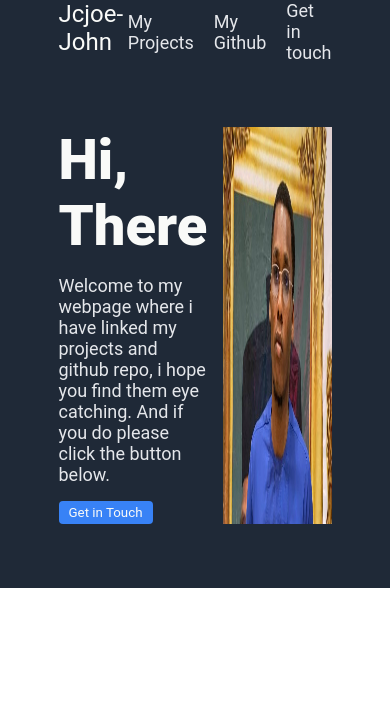
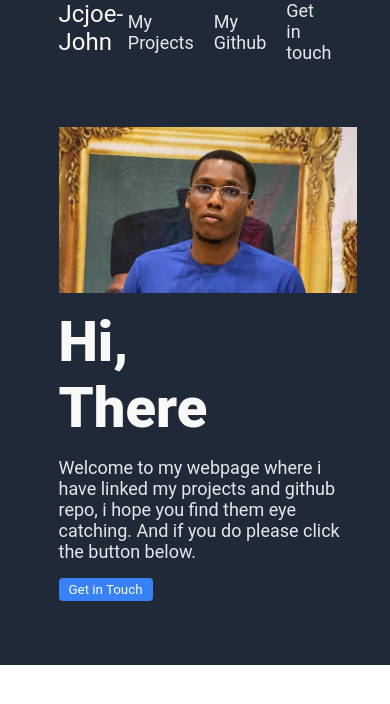
Before and after one commit to jc-joe/Project-landing-page, a plain HTML site: page index.html in a window 390 px wide. Drawn offline with Linux system fonts and the light colour scheme.

Commit message:
Make hero section responsive
I made the here sections flex container wrap, as i gave flex items
a min-width of 298 px each

```diff
--- a/styles/style.css
+++ b/styles/style.css
@@ -40,16 +40,26 @@
     display: flex;
     gap: 16px;
     padding: 64px 0;
+    flex-wrap: wrap-reverse;
 }
 
 .hero .text, .hero .image {
     flex: 1;
+    min-width: 298px;
+}
+
+.hero
+
+.image {
+    display: flex;
+    align-items: center;
 }
 
 .image img {
     display: block;
     width: 100%;
-    height: 100%;
+    height: auto;
+    /* min-width: 298px; */
 }
 
 .hero .text h1 {
```
